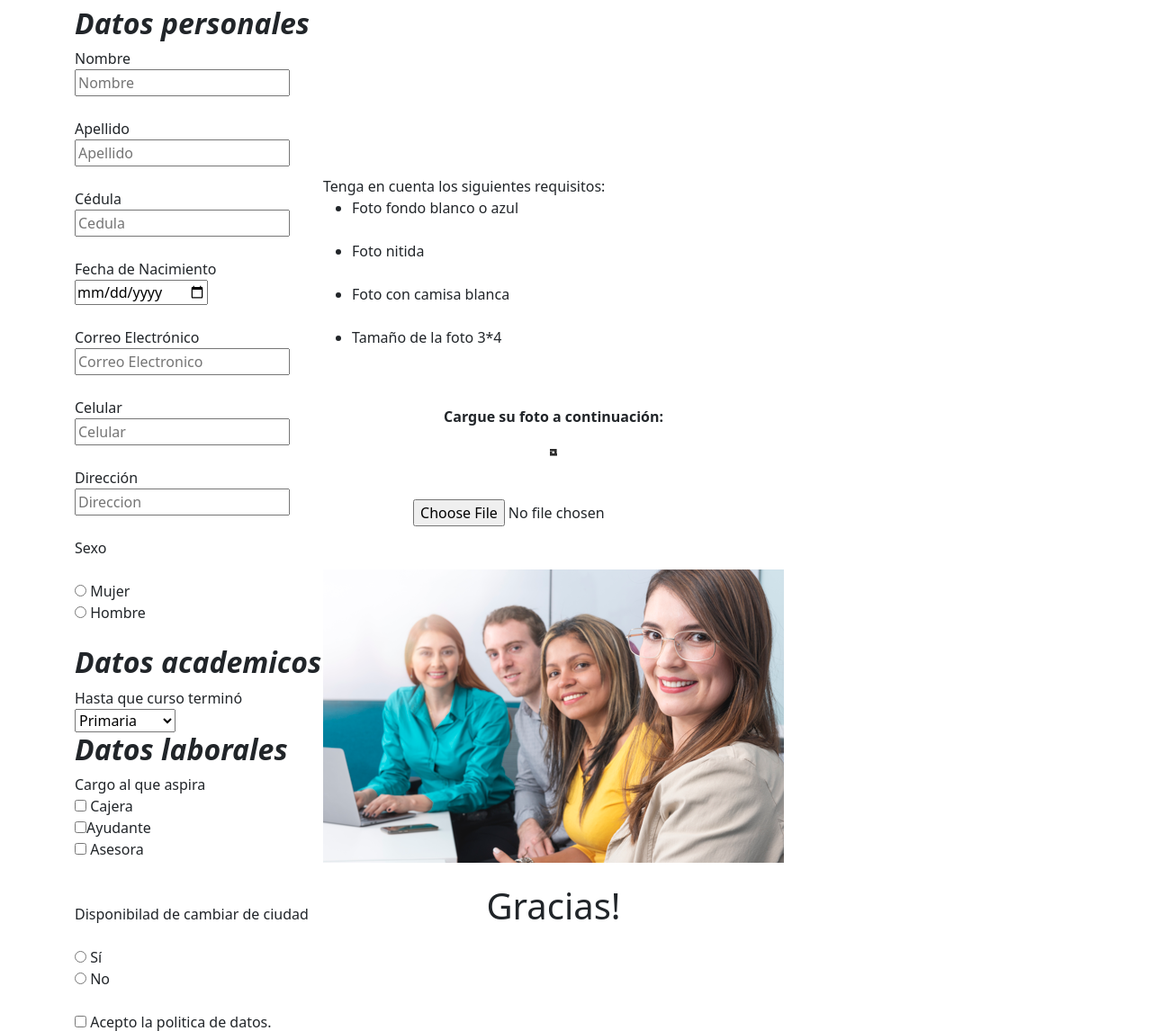
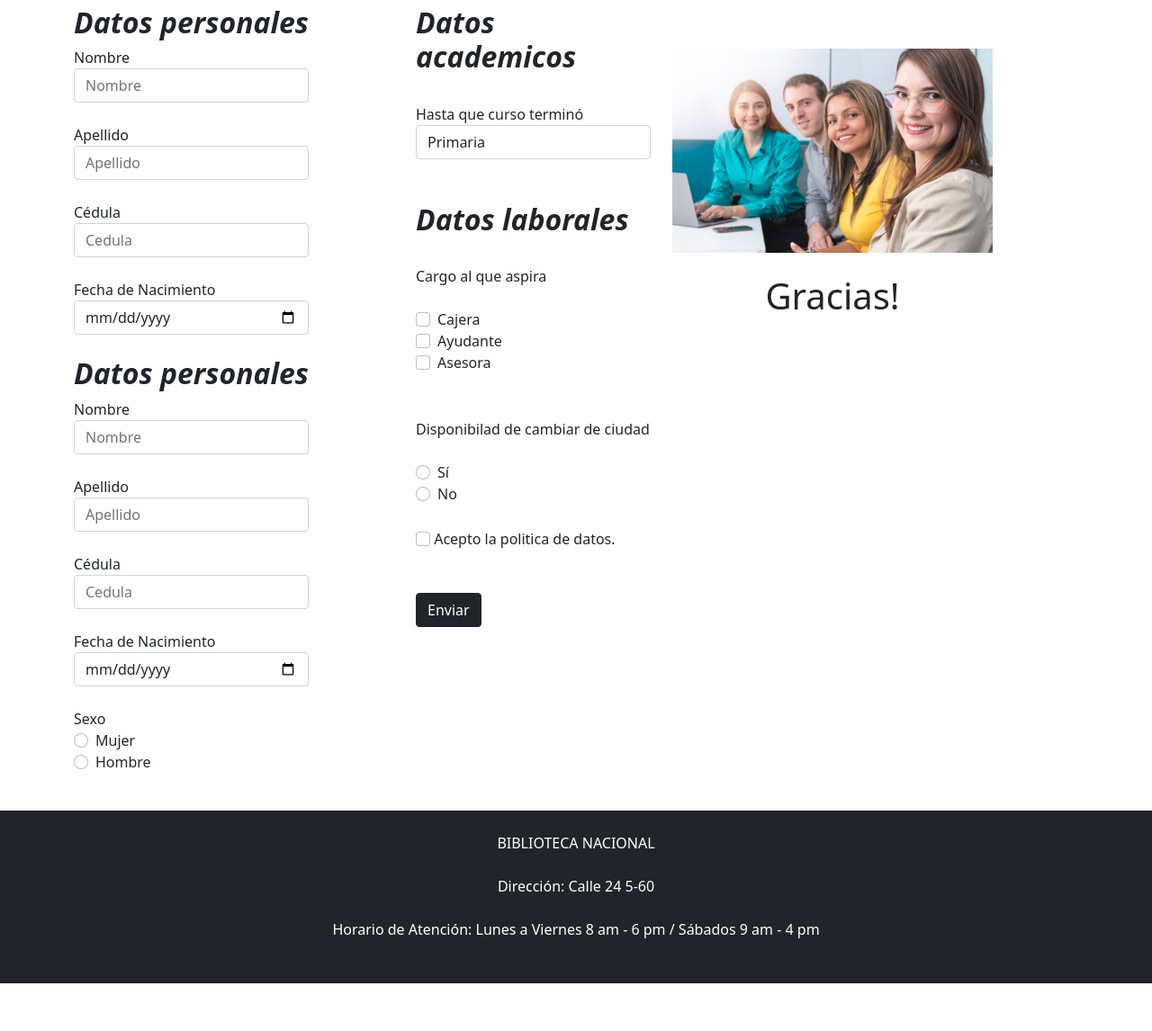
Before and after one commit to MelissaOrtiz05/biblioteca., a plain HTML site: page html/trabajaNosotros.html in a window 1280 px wide. Shown: the part 858-2004 px from the top of the page at 90% size. After the commit the page ends 1951 px from the top, so only its background shows below. Drawn offline with Linux system fonts and the light colour scheme.

Commit message:
Add files via upload

```diff
--- a/html/trabajaNosotros.html
+++ b/html/trabajaNosotros.html
@@ -48,7 +48,7 @@
             <a class="nav-link" href="Sucursales.html">Sucursales</a>
           </li>
           <li class="nav-item">
-                    <a  class="nav-link" href="login.html" id="iniciar">Login</a>
+            <a class="nav-link" href="login.html" id="iniciar">Login</a>
           </li>
           <li class="nav-item">
             <a class="nav-link" href="" onclick="cerrar()" id="cerrarSesion">Cerrar Sesion</a>
@@ -59,9 +59,9 @@
   </nav>
   </div>
   <br><br>
-    <div class="container">    <br>
+  <div class="container"> <br>
 
-      <h4 class="text-end" id="nombreU" ></h4>    <br>
+    <h4 class="text-end" id="nombreU"></h4> <br>
 
     <br>
     <h1 class="text-center">Trabaja con nosotros</h1>
@@ -80,100 +80,96 @@
       Por eso, nos unimos en torno a nuestro propósito, manteniendo las personas en el centro de nuestras
       acciones.<br>Diligencia el siguiente formulario:</p><br><br>
     <form>
-            <div class="fyu">
-                <table class="form">
-                    <tr>
-                        <td class="input">
+
+      <div class="row">
+        <div class=" col-lg-3 col-md-3 col-sm-3 col-xl-3 col-3 ">
           <h2><i><b>Datos personales</b></i></h2>
 
           <label for="nombre">Nombre</label><br>
-                            <input type="text" name="nombre" id="nombre" placeholder="Nombre" class="tamanocF">
+          <input type="text" name="nombre" id="nombre" placeholder="Nombre" class="form-control">
           <br>
+          <label for="apellido">Apellido</label><br>
+          <input type="text" name="apellido" id="apellido" placeholder="Apellido" class="form-control">
+          <br>
+          <label for="cedula">Cédula</label><br>
+          <input type="number" name="cedula" id="cedula" placeholder="Cedula" class="form-control">
+          <br>
+          <label for="fechadenacimiento">Fecha de Nacimiento</label><br>
+          <input type="date" name="fechadenacimiento" id="fechadenacimiento" class="form-control">
+          <br>
+          <h2><i><b>Datos personales</b></i></h2>
+
+          <label for="nombre">Nombre</label><br>
+          <input type="text" name="nombre" id="nombre" placeholder="Nombre" class="form-control">
+          <br>
+          <label for="apellido">Apellido</label><br>
+          <input type="text" name="apellido" id="apellido" placeholder="Apellido" class="form-control">
+          <br>
+          <label for="cedula">Cédula</label><br>
+          <input type="number" name="cedula" id="cedula" placeholder="Cedula" class="form-control">
+          <br>
+          <label for="fechadenacimiento">Fecha de Nacimiento</label><br>
+          <input type="date" name="fechadenacimiento" id="fechadenacimiento" class="form-control">
+          <br>
+          <label>Sexo</label>
+
+          <div class="form-check">
+            <input type="radio" name="sexo" value="Mujer" class="form-check-input">
+            <label for="" class="form-check-label">Mujer</label> <br>
+            <input type="radio" name="sexo" value="Hombre" class="form-check-input">
+            <label for="" class="form-check-label">Hombre</label> <br>
+          </div>
 
           <br>
-                            <label for="apellido">Apellido</label><br>
-                            <input type="text" name="apellido" id="apellido" placeholder="Apellido" class="tamanocF">
-                            <br><br>
-                            <label for="cedula">Cédula</label><br>
-                            <input type="number" name="cedula" id="cedula" placeholder="Cedula" class="tamanocF">
-                            <br><br>
-                            <label for="fechadenacimiento">Fecha de Nacimiento</label><br>
-                            <input type="date" name="fechadenacimiento" id="fechadenacimiento" class="tamanocF">
-                            <br><br>
-                            <label for="email">Correo Electrónico</label><br>
-                            <input type="email" name="email" id="email" placeholder="Correo Electronico"
-                                class="tamanocF">
-                            <br><br>
-                            <label for="celular">Celular</label><br>
-                            <input type="number" name="celular" id="Celular" placeholder="Celular" class="tamanocF">
-                            <br><br>
-                            <label for="direccion">Dirección</label><br>
-                            <input type="text" name="direccion" id="direccion" placeholder="Direccion" class="tamanocF">
-                            <br><br>
-                            <label>Sexo</label><br><br>
-                            <input type="radio" name="sexo" value="Mujer"> Mujer<br>
-                            <input type="radio" name="sexo" value="Hombre"> Hombre
-                            <br><br>
-                            <h2><i><b>Datos academicos</b></i></h2>
+        </div>
+        <div class=" col-lg-1 col-md-1 col-sm-1 col-xl-1 col-1 "></div>
+        <div class=" col-lg-3  col-md-3 col-sm-3 col-xl-3 col-3 ">
+          <h2><i><b>Datos academicos</b></i></h2><br>
           <label for="direccion">Hasta que curso terminó</label><br>
-                            <select name="opcion" class="tamano">
+          <select name="opcion" class="form-control">
             <option value="1">Primaria</option>
             <option value="2">Bachillerato</option>
             <option value="3">Tecnico</option>
             <option value="4">Tecnologo</option>
             <option value="5">Profesional</option>
             <option value="6">Ninguno</option>
-                            </select>
-                            <h2><i><b>Datos laborales</b></i></h2>
-                            <label for="l">Cargo al que aspira</label><br>
-                            <input type="checkbox" name="motivoCons" value="cajera"> Cajera<br>
-                            <input type="checkbox" name="motivoCons" value="ayudante">Ayudante <br>
-                            <input type="checkbox" name="motivoCons" value="Asesora"> Asesora<br><br><br>
+          </select><br><br>
+          <h2><i><b>Datos laborales</b></i></h2><br>
+          <label for="l">Cargo al que aspira</label><br><br>
+          <div class="form-check">
+
+            <input type="checkbox" class="form-check-input" name="motivoCons" value="cajera"> Cajera<br>
+            <input type="checkbox" class="form-check-input" name="motivoCons" value="ayudante">Ayudante <br>
+            <input type="checkbox" class="form-check-input" name="motivoCons" value="Asesora"> Asesora<br><br><br>
+          </div>
           <label>Disponibilad de cambiar de ciudad</label><br><br>
-                            <input type="radio" name="cC" value="s"> Sí<br>
-                            <input type="radio" name="cC" value="n"> No
+          <div class="form-check">
+            <input type="radio" name="cc" value="s" class="form-check-input">
+            <label for="" class="form-check-label">Sí</label> <br>
+            <input type="radio" name="cc" value="n" class="form-check-input">
+            <label for="" class="form-check-label">No</label> <br>
+
+          </div> <br>
+          <input type="checkbox" name="datos" class="form-check-input" value="datps"> Acepto la politica de datos.<br>
           <br><br>
-                            <input type="checkbox" name="datos" value="datps"> Acepto la politica de datos.<br>
-                            <br><br>
-                            <input class="boton" type="button" name="enviar" value="Enviar">
+          <input class="btn btn-dark text-white" type="button" name="enviar" value="Enviar">
+        </div>
+        <div class=" col-lg-4  col-md-4 col-sm-4 col-xl-4 col-4 ">
+          <img src="../img/group-12.png" class="img-fluid align-self-center mt-5" sizes="75px"><br><br>
+          <h1 class="text-center">Gracias!</h1>
+        </div>
+      </div>
 
-                        </td>
+  </div>
 
-                        <td>Tenga en cuenta los siguientes requisitos:<br>
-                            <ul>
-                                <li>Foto fondo blanco o azul</li><br>
-                                <li>Foto nitida</li><br>
-                                <li>Foto con camisa blanca</li><br>
-                                <li>Tamaño de la foto 3*4</li>
-                            </ul>
-                            <br><br>
-                            <center>
-                                <b class="text-center">Cargue su foto a continuación:</b>
-                                <br><br>
 
-                                <table border="3">
-                                    <tr>
-                                        <td class="fotoP">
-
-                                        </td>
-                                    </tr>
-                                </table>
-                                <br><br><input type="file" name="digitarFoto"><br><br><br>
-                            </center>
-                            <img src="../img/group-12.png" sizes="75px"><br><br>
-                            <h1 class="text-center">Gracias!</h1>
-
-                        </td>
-                    </tr>
-                </table>
   </form>
   </div>
-    </div>
-    <footer>
-        BIBLIOTECA NACIONAL<br><br>
-        Dirección: Calle 24 5-60 <br>
-        Código postal: 110311<br>
-        Horario de Atención: Lunes a Viernes 8 am - 6 pm / Sábados 9 am - 4 pm
+  <footer class="bg-dark text-white text-center ">
+    <p class="mt-3 mb-4"> <br> BIBLIOTECA NACIONAL</p>
+    <p class="mt-3 mb-4"> Dirección: Calle 24 5-60 </p>
+    <p class="mb-4"> Horario de Atención: Lunes a Viernes 8 am - 6 pm / Sábados 9 am - 4 pm</p>
+    <br>
   </footer>
 </body>
 
```
Also changed, not shown: html/Sucursales.html (+3 -5 lines), html/alquilerLibros.html (+1 -3 lines), html/comprarLibro.html (+1 -1 lines), html/contacto.html (+2 -3 lines), html/login.html (+1 -1 lines), html/noticias.html (+20 -16 lines). Lines whose indentation alone changed are shown as unchanged.
